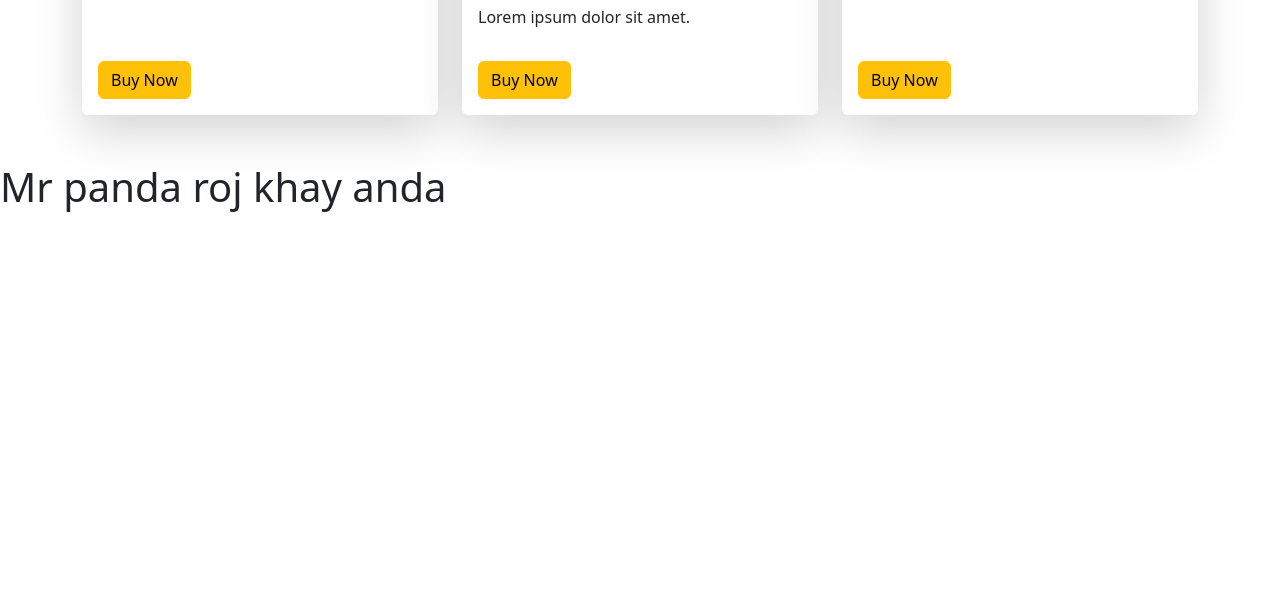
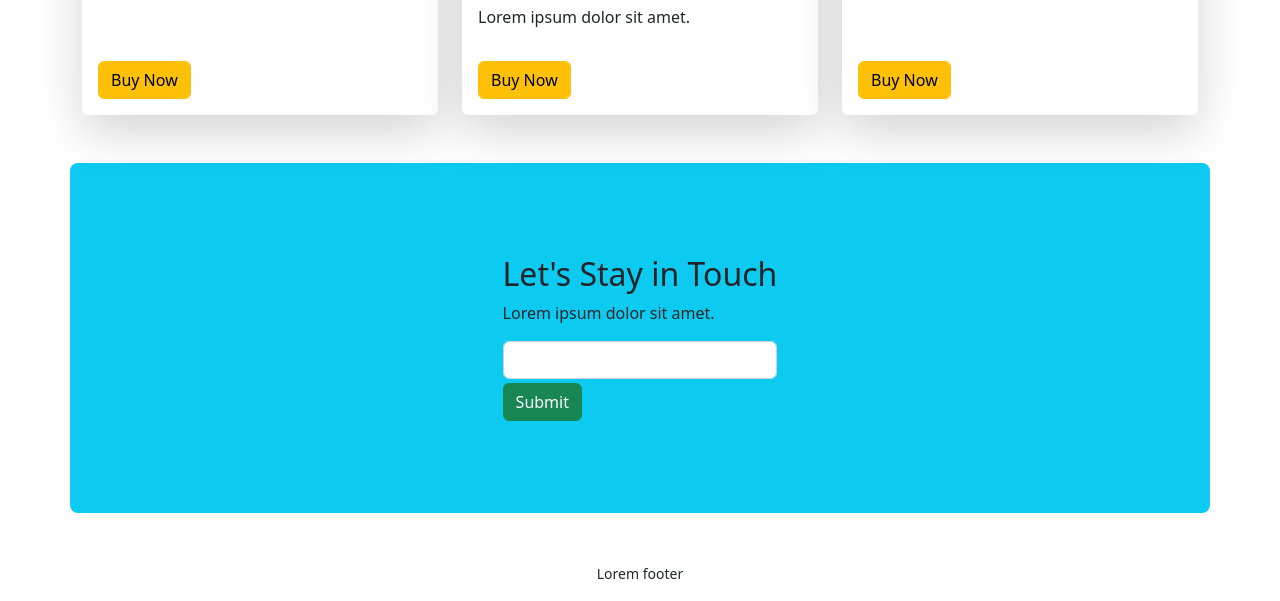
Before and after one commit to Fahim-05/panda-commerce-bootstrap, a plain HTML site: page index.html in a window 1280 px wide. Shown: the part 1896-2497 px from the top of the page. Before the commit the page ends 2115 px from the top, so only its background shows below. Drawn offline with nearby package versions, Linux system fonts and the light colour scheme.

Commit message:
footer done

```diff
--- a/index.html
+++ b/index.html
@@ -223,11 +223,27 @@
               </div>
         </section>
         <!-- sshoes section end -->
+
+        <!-- subscribe started -->
+        <section style="height:350px;" class="container rounded-3 d-flex justify-content-center align-items-center bg-info ">
+            <div>
+                <h2>Let's Stay in Touch</h2>
+                <p>Lorem ipsum dolor sit amet.</p>
+                <form>
+                    <div class="mb-1">
+                        <input type="email" class="form-control" id="exampleInputEmail1" aria-describedby="emailHelp">
+                    </div>
+                 <button type="submit" class="btn btn-success">Submit</button>
+              </form>
+            </div>
+        </section>
+
     </main>
     <!-- main end -->
 
-    <h1>Mr panda roj khay anda</h1>
-
+    <footer class="mt-5 text-center">
+        <p><small>Lorem footer</small></p>
+    </footer>
     <script src="https://cdn.jsdelivr.net/npm/bootstrap@5.2.0/dist/js/bootstrap.bundle.min.js" integrity="sha384-A3rJD856KowSb7dwlZdYEkO39Gagi7vIsF0jrRAoQmDKKtQBHUuLZ9AsSv4jD4Xa" crossorigin="anonymous"></script>
 </body>
 </html>
```
